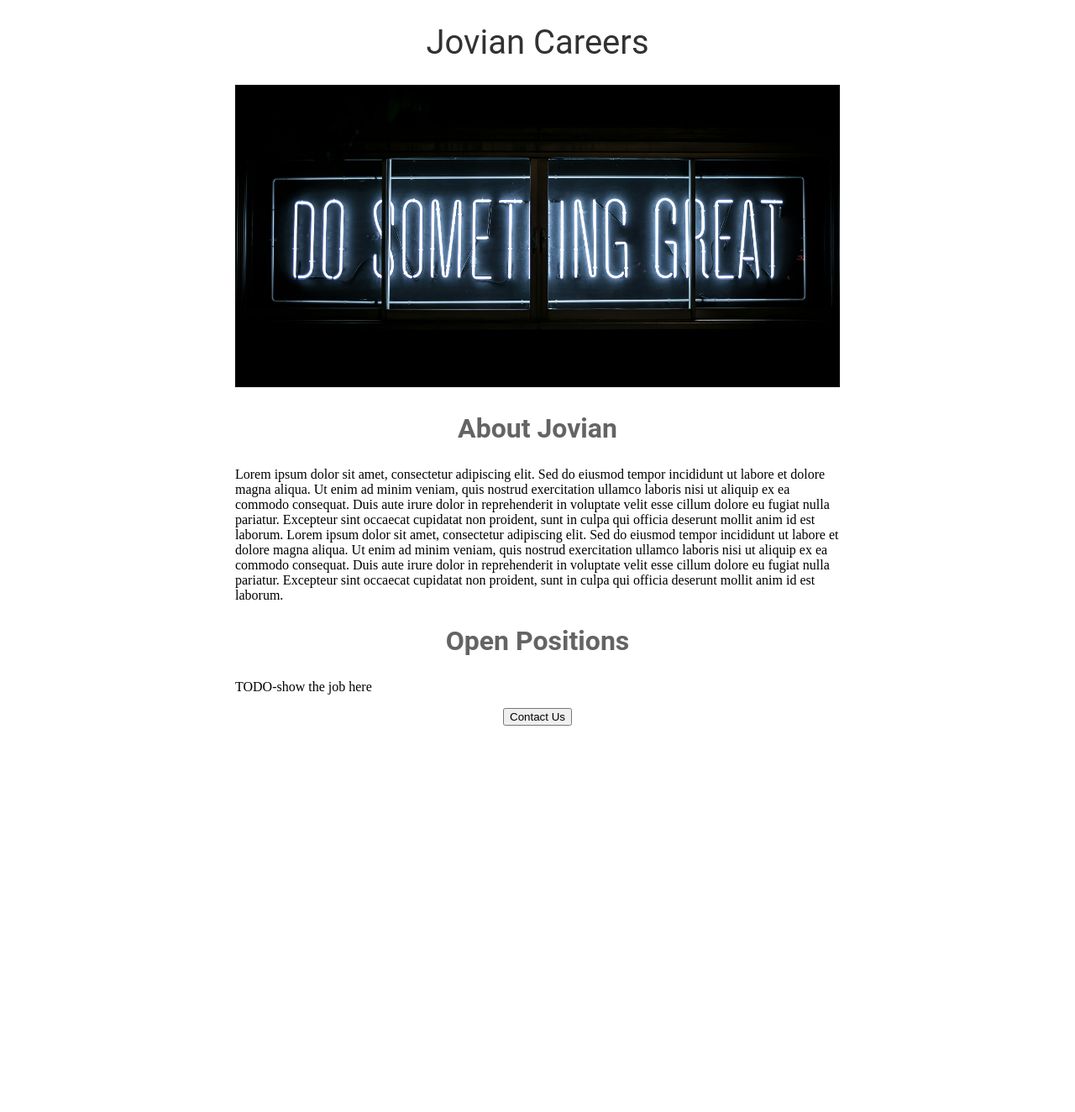
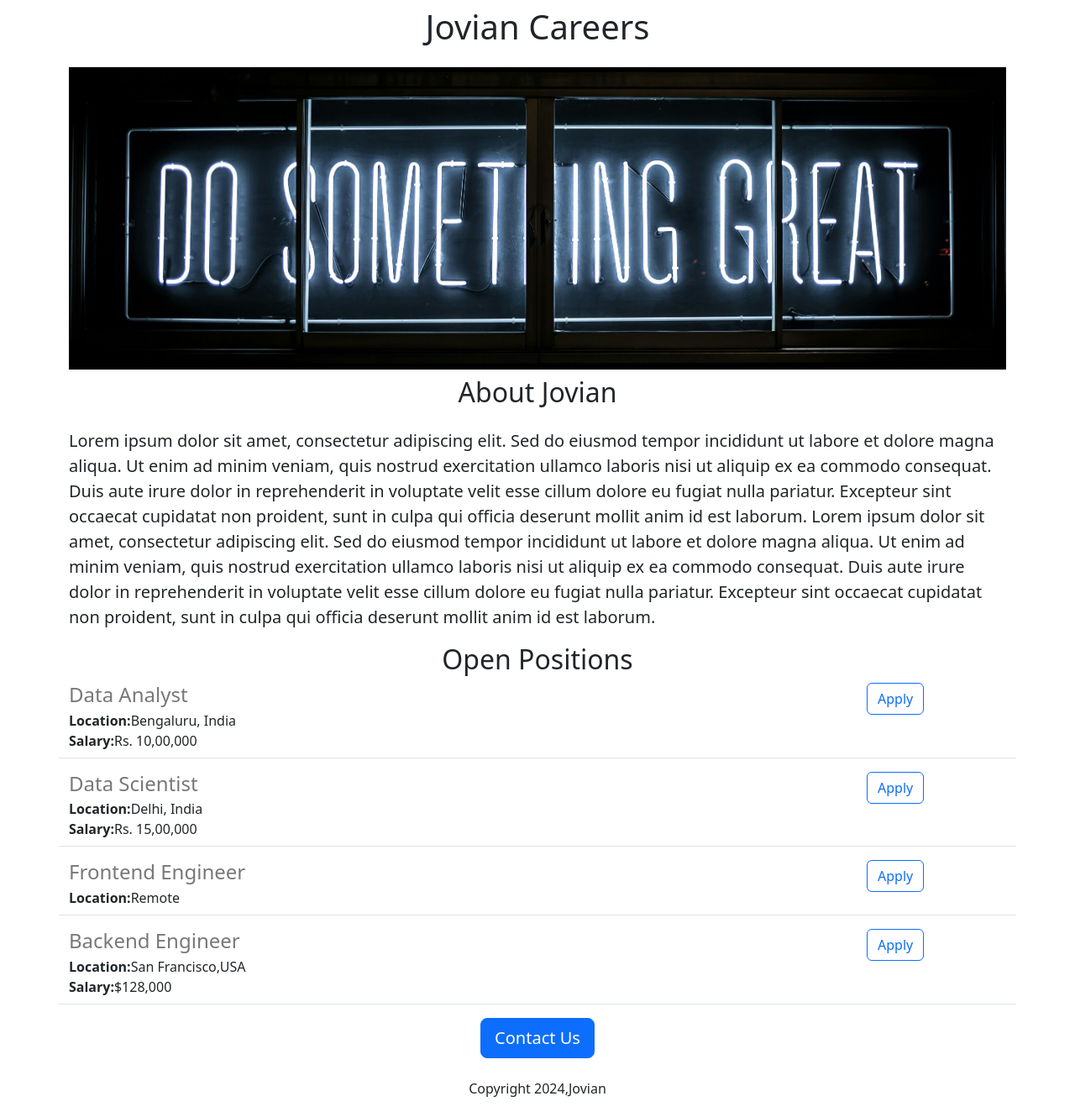
Before and after one commit to datta2000/jovian-careers-website, a Flask app: page / in a window 1280 px wide. Shown: the whole page at 84% size. Before the commit the page ends 864 px from the top, so only its background shows below. Run offline with Flask 3, Linux system fonts and the light colour scheme.

Commit message:
Added dynamic data and API route

```diff
--- a/app.py
+++ b/app.py
@@ -1,11 +1,46 @@
-from flask import Flask, render_template
+from flask import Flask, render_template,jsonify
 
 app = Flask(__name__)
+
+JOBS =[
+ {
+   'id':1,
+   'title':'Data Analyst',
+   'location':'Bengaluru, India',
+   'salary':'Rs. 10,00,000'
+ },
+
+  {
+     'id':2,
+     'title':'Data Scientist',
+     'location':'Delhi, India',
+     'salary':'Rs. 15,00,000'
+   },
+
+  {
+     'id':3,
+     'title':'Frontend Engineer',
+     'location':'Remote'
+   },
+
+  {
+     'id':4,
+     'title':'Backend Engineer',
+     'location':'San Francisco,USA',
+     'salary':'$128,000'
+   }
+
+]
 
 
 @app.route("/")
 def hello_world():
-  return render_template('home.html')
+  return render_template('home.html',jobs=JOBS)
+
+
+@app.route("/api/jobs")
+def list_jobs():
+  return jsonify(JOBS)
 
 
 if __name__ == '__main__':
--- a/templates/home.html
+++ b/templates/home.html
@@ -2,43 +2,27 @@
 <html lang="en">
 <head>
     <meta charset="UTF-8">
-    <meta name="viewport" content="width=device-width, initial-scale=1.0">
+    <meta name="viewport" content="width=device-width, initial-scale=1">
+  <link href="https://cdn.jsdelivr.net/npm/bootstrap@5.3.3/dist/css/bootstrap.min.css" rel="stylesheet" integrity="sha384-QWTKZyjpPEjISv5WaRU9OFeRpok6YctnYmDr5pNlyT2bRjXh0JMhjY6hW+ALEwIH" crossorigin="anonymous">
     <title>JovinCareers</title>
+
   <style>
-    h1{
-      font-size: 40px;
-      font-family: Roboto;
-      font-weight: normal;
-      color: rgb(50,50,50);
-      text-align: center    }
+  #banner{
+    height: 360px;
+    width: 100%;
+    object-fit: cover;
+  }
 
-    #banner{
-      width:100%;
-      height:360px;
-      object-fit: cover;
-    }
-
-    h2{
-      font-family: Roboto;
-      font-size: 32px;
-      color: rgb(100,100,100);
-      text-align: center;
-    }
-
-    #container{
-      max-width:720px;
-      margin: 0 auto;
-    }
   </style>
 
 </head>
 <body>
-  <div id="container">
+  <div class="container">
     <!-- Your content goes here -->
-    <h1>Jovian Careers</h1>
-    <img id="banner" src="static/banner.jpg">
-  <h2>About Jovian</h2>
-  <p>Lorem ipsum dolor sit amet, consectetur adipiscing elit.
+    <h1 class="text-center mt-2 mb-4"">Jovian Careers</h1>
+    <img class="img-fluid" id="banner" src="static/banner.jpg">
+  <h2 class="text-center mt-2 mb-4">About Jovian</h2>
+  <p class="lead">Lorem ipsum dolor sit amet, consectetur adipiscing elit.
   Sed do eiusmod tempor incididunt ut labore et dolore magna aliqua.
   Ut enim ad minim veniam, quis nostrud exercitation ullamco laboris nisi ut aliquip ex ea commodo consequat.
   Duis aute irure dolor in reprehenderit in voluptate velit esse cillum dolore eu fugiat nulla pariatur.
@@ -48,11 +32,18 @@
   Ut enim ad minim veniam, quis nostrud exercitation ullamco laboris nisi ut aliquip ex ea commodo consequat.
   Duis aute irure dolor in reprehenderit in voluptate velit esse cillum dolore eu fugiat nulla pariatur.
   Excepteur sint occaecat cupidatat non proident, sunt in culpa qui officia deserunt mollit anim id est laborum.</p>
-  <h2>Open Positions</h2>
-  <p>TODO-show the job here</p>
+  <h2 class="text-center">Open Positions</h2>
 
-  <div style="text-align:center;">
-  <button>Contact Us</button>
+  <div>
+    {% for job in jobs %}
+    {% include 'jobitem.html'%}
+    {% endfor %}
+
+  </div>
+
+  <div class="text-center">
+  <button class="btn btn-primary btn-lg">Contact Us</button>
+    <p class="mt-4">Copyright 2024,Jovian</p>
   </div>
 
 </div>
--- /dev/null
+++ b/templates/jobitem.html
@@ -0,0 +1,16 @@
+<div class="border-bottom row" style="margin-bottom:16px; padding-bottom:8px;">
+
+ <div class="col-10">
+<h4 style="color:rgb(120,120,120);margin-bottom:4px;">{{job['title']}}</h4>
+<div><b>Location:</b>{{job['location']}}</div>
+
+  {% if 'salary' in job %}
+<div>
+  <b>Salary:</b>{{job['salary']}}
+</div>
+  {% endif %}
+ </div>
+  <div class="col-2">
+  <button type="button" class="btn btn-outline-primary">Apply</button>
+  </div>
+</div>
```
